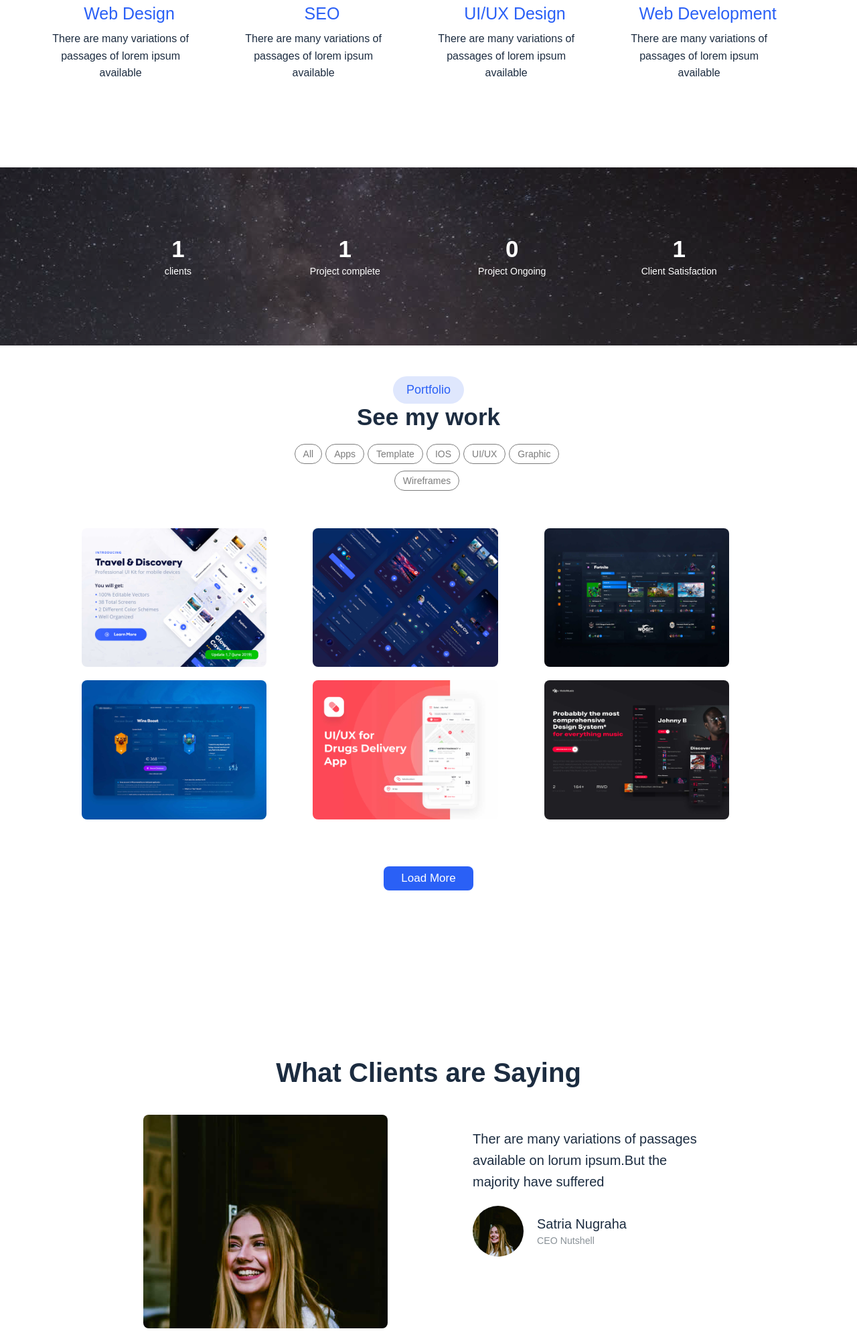
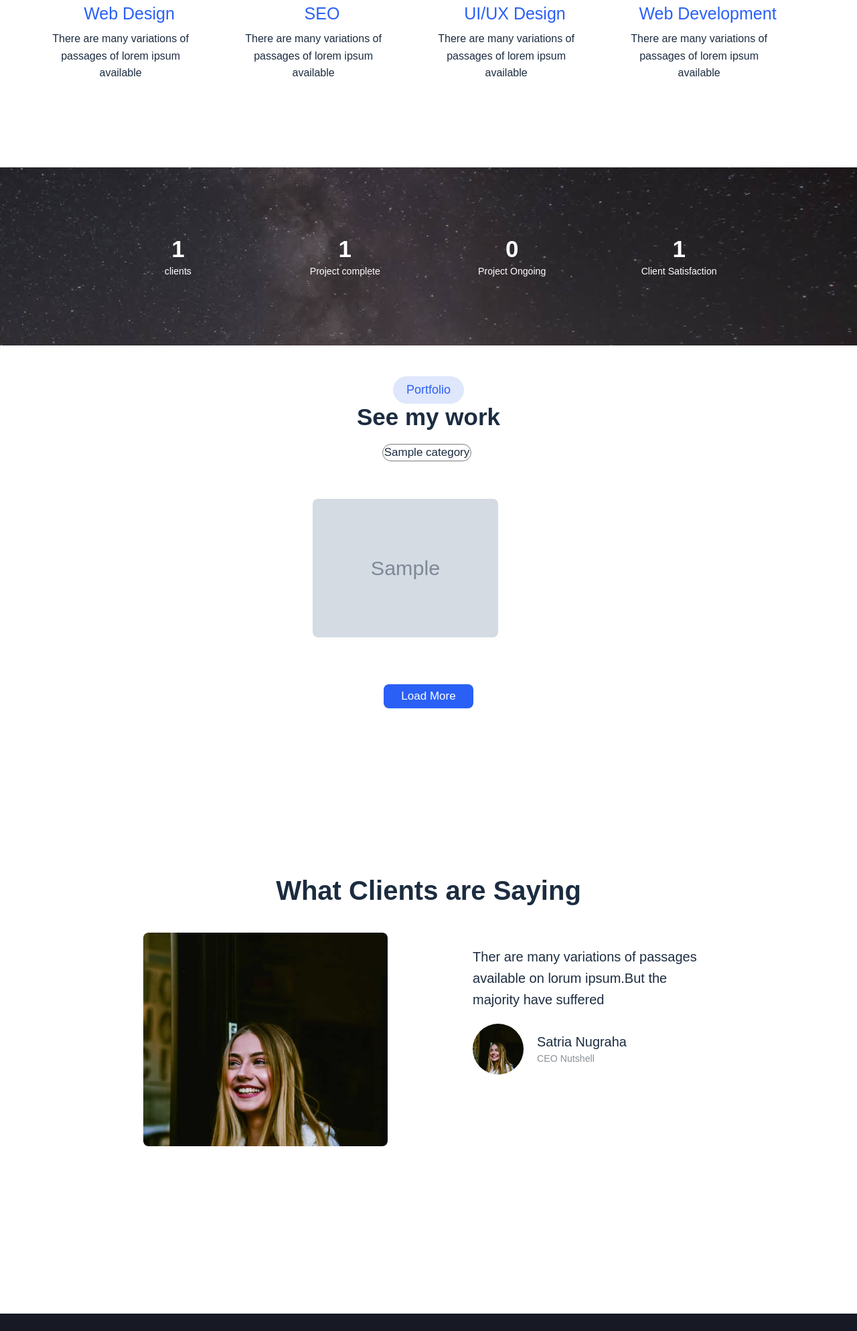
Before and after one commit to shaamkp/virtual_folio_backend, a Django app: page / in a window 1280 px wide. Shown: the part 2802-4790 px from the top of the page at 67% size. Run offline with Django 3.2, Linux system fonts and the light colour scheme; data comes from the database, SQL or seed files in the repository; tables that the repository leaves empty hold one stand-in row (Sample ...); some web fonts are replaced.

Commit message:
project is completed

```diff
--- a/static/js/script.js
+++ b/static/js/script.js
@@ -36,3 +36,5 @@
     })
 
 });
+
+$(document).on("submit", )
--- a/templates/index.html
+++ b/templates/index.html
@@ -233,99 +233,28 @@
                             <h2>Portfolio</h2>
                             <h1>See my work</h1>
                             <ul>
+                                {% for category in categories %}
                                 <li>
                                     <div class="border">
-                                        <h4>All</h4>
+                                        <a href="{% url 'web:index' %}?category={{category.name}}">{{category.name}}</a>
                                     </div>
                                 </li>
-                                <li>
-                                    <div class="border">
-                                        <h4>Apps</h4>
-                                    </div>
-                                </li>
-                                <li>
-                                    <div class="border">
-                                        <h4>Template</h4>
-                                    </div>
-                                </li>
-                                <li>
-                                    <div class="border">
-                                        <h4>IOS</h4>
-                                    </div>
-                                </li>
-                                <li>
-                                    <div class="border">
-                                        <h4>UI/UX</h4>
-                                    </div>
-                                </li>
-                                <li>
-                                    <div class="border">
-                                        <h4>Graphic</h4>
-                                    </div>
-                                </li>
-                                <li>
-                                    <div class="border">
-                                        <h4>Wireframes</h4>
-                                    </div>
-                                </li>
+                                {% endfor %}
                             </ul>
                         </div>
                         <div class="bottom">
                             <ul>
+                                {% for project in projects %}
                                 <li>
                                     <div class="box">
-                                        <img src="{% static 'images/work/work-1.jpg' %}" alt="work">
+                                        <img src="{{project.thumbnail.url}}" alt="work">
                                         <div class="text">
-                                            <h2>Mobile Travel App</h2>
-                                            <h5>- Travel, Discovery</h5>
+                                            <h2>{{project.title}}</h2>
+                                            <h5>{{project.description}}</h5>
                                         </div>
                                     </div>
                                 </li>
-                                <li>
-                                    <div class="box">
-                                        <img src="{% static 'images/work/work-2.jpg' %}" alt="work">
-                                        <div class="text">
-                                            <h2>Music App</h2>
-                                            <h5>- Musics</h5>
-                                        </div>
-                                    </div>
-                                </li>
-                                <li>
-                                    <div class="box">
-                                        <img src="{% static 'images/work/work-3.jpg' %}" alt="work">
-                                        <div class="text">
-                                            <h2>Gaming Dashboard</h2>
-                                            <h5>- GAmes, Streaming</h5>
-                                        </div>
-                                    </div>
-                                </li>
-                                <li>
-                                    <div class="box">
-                                        <img src="{% static 'images/work/work-4.jpg' %}" alt="work">
-                                        <div class="text">
-                                            <h2>Drugs Delivery App</h2>
-                                            <h5>- Health, Drugs</h5>
-                                        </div>
-                                    </div>
-                                </li>
-                                <li>
-                                    <div class="box">
-                                        <img src="{% static 'images/work/work-5.jpg' %}" alt="work">
-                                        <div class="text">
-                                            <h2>Musics Discover</h2>
-                                            <h5>- Musics, Dashboards</h5>
-                                        </div>
-                                    </div>
-                                </li>
-                                <li>
-                                    <div class="box">
-                                        <img src="{% static 'images/work/work-6.jpg' %}" alt="work" />
-                                        <div class="text">
-                                            <h2>Game Streaming</h2>
-                                            <h5>- Games Streaming</h5>
-                                        </div>
-                                    </div>
-                                </li>
+                                {% endfor %}
                             </ul>
                             <a href="" class="button">Load More</a>
                         </div>
--- a/web/views.py
+++ b/web/views.py
@@ -5,12 +5,13 @@ from django.http import response
 from django.shortcuts import render, get_object_or_404
 from django.http.response import Http404, HttpResponse
 from users.models import Profile,Address,Education,Experience,Skill, SkillItem, Client
-from works.models import Catagory
+from works.models import Category
 from web.models import Subscribe,Testimonial,Contact
 from works.models import Service, Project
 
 
 def index(request):
+    category = request.GET.get('category')
     profile = Profile.objects.get(user_id=1)
     skills = Skill.objects.filter(user_id=profile.pk)
     skill_items = SkillItem.objects.filter(skill__user_id=profile.pk)
@@ -22,9 +23,16 @@ def index(request):
     completed_project_count = projects.filter(is_completed_count=True).count()
     satisfied_client_count = projects.filter(is_satisfied_count=True).count()
     pending_projects_count = projects.filter(is_completed_count=False).count()
-    catagories = Catagory.objects.all()
+    categories = Category.objects.all()
     clients = Client.objects.all()
     testimonial = Testimonial.objects.all()
+
+    if categories:
+        if Project.objects.filter(category__name=category).exists():
+            projects = Project.objects.filter(category__name=category)
+        else:
+            projects = Project.objects.all()[:6]
+
 
 
     context = {
@@ -35,7 +43,7 @@ def index(request):
         "skills" : skills,
         "skill_items" : skill_items,
         "projects" : projects,
-        "catagories" : catagories,
+        "categories" : categories,
         "clients" : clients,
         "total_clients" : total_clients,
         "completed_project_count" :completed_project_count,
--- a/works/admin.py
+++ b/works/admin.py
@@ -1,5 +1,5 @@
 from django.contrib import admin
-from works.models import Catagory
+from works.models import Category
 from works.models import Service, Project
 
 
@@ -10,4 +10,4 @@ class ServiceAdmin(admin.ModelAdmin):
 
     admin.site.register(Project)
 
-    admin.site.register(Catagory)
+    admin.site.register(Category)
--- a/works/models.py
+++ b/works/models.py
@@ -23,7 +23,7 @@ class Service(models.Model):
         return self.title
 
 
-class Catagory(models.Model):
+class Category(models.Model):
     name = models.CharField(max_length=255,blank=True,null=True)
 
     def __str__(self):
@@ -35,9 +35,11 @@ class Project(models.Model):
     thumbnail = models.ImageField(upload_to="projects/thumbnails/", blank=True, null=True)
     feature_image = models.ImageField(upload_to="projects/feature_image/", blank=True, null=True)
     title = models.CharField(max_length=255)
+    description = models.TextField(blank=True,null=True)
     is_completed_count = models.BooleanField(default=False)
     is_satisfied_count = models.BooleanField(default=False)
     clients = models.ForeignKey("users.Client",on_delete=models.CASCADE,blank=True, null=True)
+    category = models.ForeignKey("works.Category",on_delete=models.CASCADE,blank=True,null=True)
 
     def __str__(self):
         return self.title
```
Also changed, not shown: media/projects/feature_image/work-1_pdqZ7nh.jpg (added), media/projects/feature_image/work-2_Slg23NF.jpg (added), media/projects/feature_image/work-3_1JS0JbA.jpg (added), media/projects/thumbnails/work-1_UCRfyMO.jpg (added), media/projects/thumbnails/work-2_e1tHdRs.jpg (added), media/projects/thumbnails/work-3_9yZZWVb.jpg (added), media/service/developer_KlHDu8H.png (added), media/service/paint-bucket_4eBRQ7x.png (added), media/service/search_MmhZjuy.png (added), media/service/uiux-design_MqXftIP.png (added), works/migrations/0002_project_catagory.py (added), works/migrations/0003_auto_20211130_1601.py (added), works/migrations/0004_project_description.py (added).
